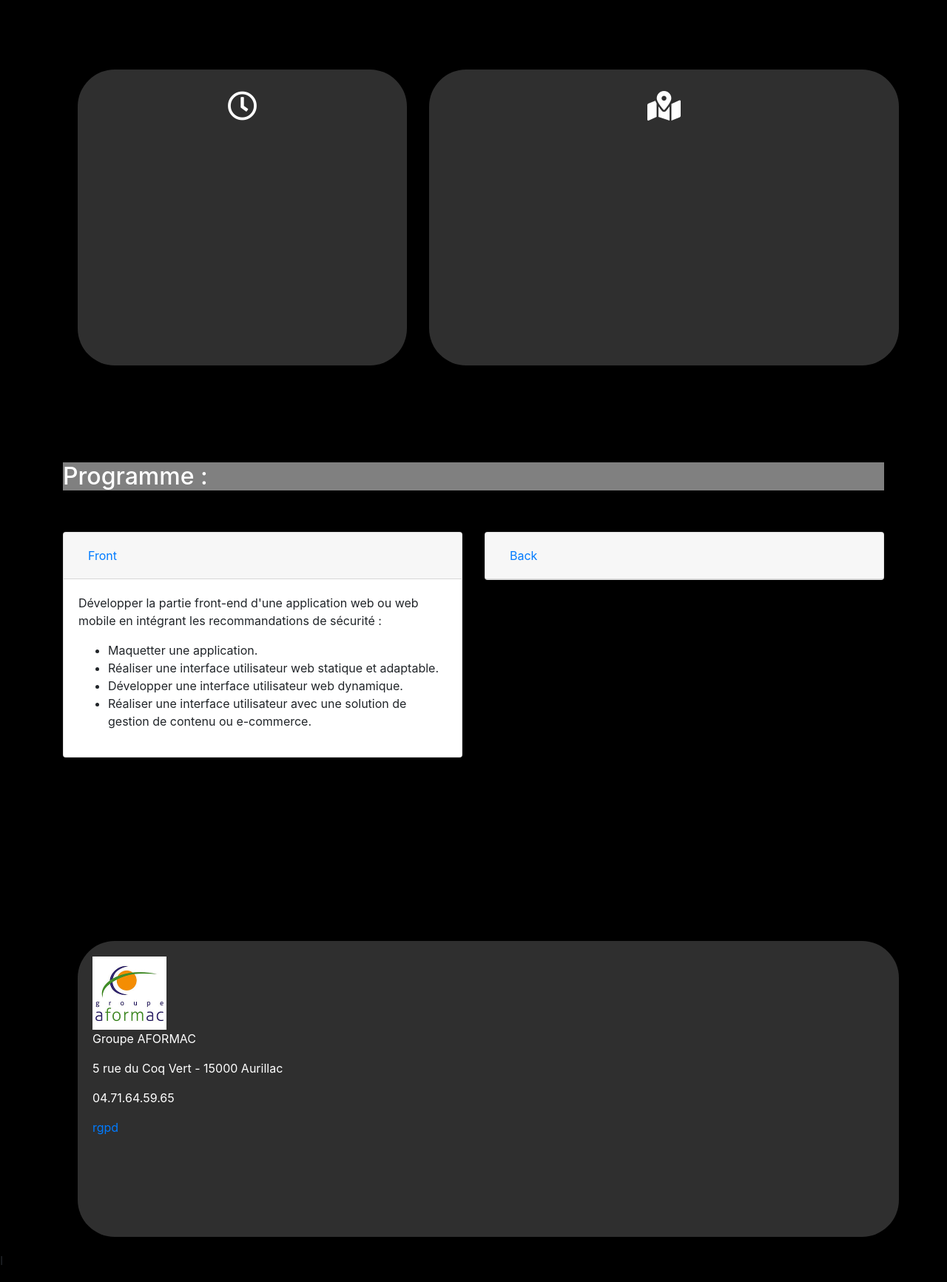
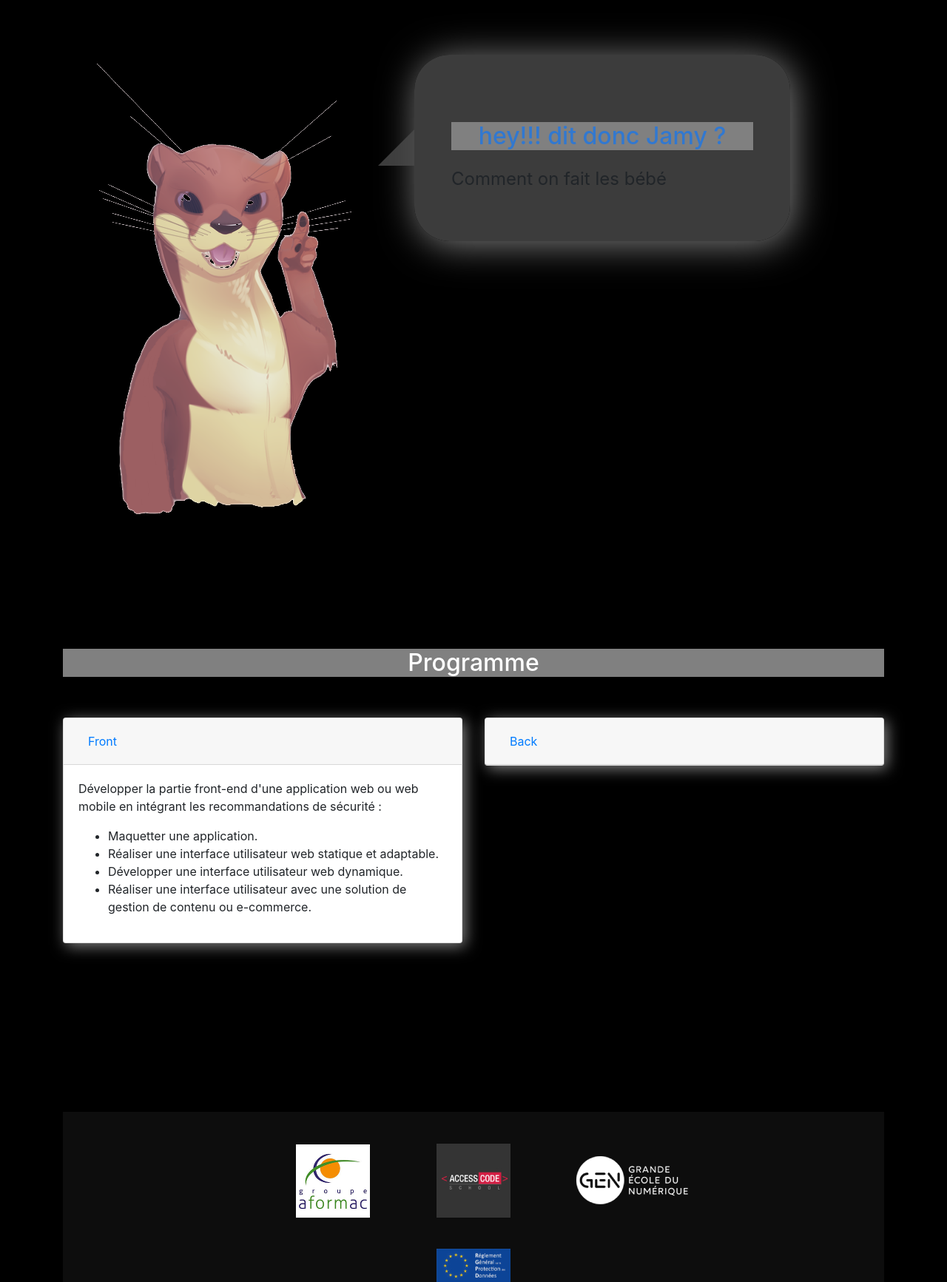
Before and after one commit to gregorybouyssou/ws15, a website: page school.html in a window 1280 px wide. Shown: the part 920-2653 px from the top of the page at 74% size. Drawn offline with nearby package versions, Linux system fonts and the light colour scheme.

Commit message:
site div dans div2

```diff
--- a/assets/css/school.css
+++ b/assets/css/school.css
@@ -4,13 +4,14 @@ body{
 }
 
 .box{
-   background-color:rgba(128, 128, 128, 0.37);
+   background-color:rgb(128, 128, 128, 0.37);
    margin: 20px;
    padding: 20px;
    height: 400px;
    width: 100%;
    border-radius: 50px;
    color: white;
+   box-shadow: 4px 4px 10px grey;
 
 }
 
@@ -20,10 +21,13 @@ body{
    font-size: 250%;
    margin-bottom: 10%;
 }
-
+.col-6 .card{
+   box-shadow: 4px 4px 20px grey;
+}
 .col-6{
 
    margin-bottom: 20%;
+
 }
 .col-5 {
 
@@ -43,10 +47,78 @@ body{
 .titre{
    margin-bottom: 20%;
 }
+
+.box2{
+
+  }
+
 h2{
    background-color:gray;
    margin-bottom: 5%;
    margin-top: 10%;
    color: white;
+   text-align: center;
 
 }
+.box1{
+   background-color: rgb(128, 128, 128, 0.103);
+}
+#site{
+   margin-left: 50px;
+  text-align: center;
+}
+
+#site img{
+margin: 4%;
+}
+#rgpd{
+   text-align: center;
+}
+
+
+
+
+.webDev {
+   width: 80%;
+   background-image: url(none);
+   padding: 10em;
+   margin: auto;
+ }
+
+ .webDev img {
+   width: 100%;
+ }
+
+ .speech-bubble {
+   position: relative;
+   background: rgb(75, 75, 75, 0.808);
+   border-radius: 3em;
+   padding: 50px;
+   box-shadow: 4px 4px 50px grey;
+
+   width: 80%;
+ }
+
+ .speech-bubble:after {
+   content: '';
+   position: absolute;
+    left: 0;
+    top: 50%;
+    width: 0;
+    height: 0;
+    border: 49px solid transparent;
+   border-right-color: rgb(75, 75, 75, 0.808);
+   border-left: 0;
+   border-bottom: 0;
+   margin-top: -24.5px;
+   margin-left: -49px;
+ }
+
+ .speech-bubble h2 {
+   color: #3178D0;
+   text-align: center;
+ }
+
+ .speech-bubble p {
+   font-size: 1.5em;
+ }
--- a/school.html
+++ b/school.html
@@ -180,10 +180,10 @@
 
                 <div class="col-5">
 
-                    <div class="box">
+                    <div class="box2">
 
                         <div class="img">
-                            <i class="far fa-clock"></i>
+                           <img src="loutre recto.png">
                         </div>
 
                     </div>
@@ -194,11 +194,12 @@
 
                 <div class="col-7">
 
-                    <div class="box">
+                    <div class="box2">
 
-                        <div class="img">
-                            <i class="fas fa-map-marked-alt"></i>
-                        </div>
+                            <div class="speech-bubble">
+                                    <h2>hey!!! dit donc Jamy ?</h2>
+                                    <p>Comment on fait les bébé</p>
+                                  </div>
 
                     </div>
 
@@ -209,7 +210,7 @@
 
             <div class="row">
                 <div class="col-12">
-                    <h2>Programme :</h2>
+                    <h2>Programme </h2>
                 </div>
             </div>
 
@@ -304,29 +305,32 @@
 
                 <div class="col-12">
 
-                    <div class="box">
-                        <div>
-                            <img src="aformac.png" alt="logo">
-                            <p>Groupe AFORMAC</p>
-                            <p>5 rue du Coq Vert - 15000 Aurillac</p>
-                            <p>04.71.64.59.65</p>
+                    <div class="box1">
+                        <div id="site">
+                            <a href="https://www.aformac.fr/nos-centres/aformac-aurillac"><img src="aformac.png"
+                                    alt="logo"></a>
+
+                            <a href="https://www.accesscodeschool.fr/"><img
+                                    src="ACcesS.jpg"></a>
 
 
+                            <a href="https://www.grandeecolenumerique.fr/"><img
+                                src="logo-blanc-HD.png"></a>
                         </div>
-                        <div>
-                            <a href="https://www.cnil.fr/fr/textes-officiels-europeens-protection-donnees">rgpd</a>
+
+
+                        <div id="rgpd">
+
+                            <a href="https://www.cnil.fr/fr/textes-officiels-europeens-protection-donnees"><img
+                                    src="rgpd.jpg"></a>
                         </div>
                     </div>
 
 
                 </div>
             </div>
-        </div>I
+        </div>
     </footer>
-
-
-
-
 
 
 
```
Also changed, not shown: ACcesS.jpg (added), aformac-certifs.png (added), indexfhjwfxhjx.jpeg (added), logo-blanc-HD.png (added), loutre recto.png (added), loutre recto2.png (added), loutre.png (added), rgpd.jpg (added).
